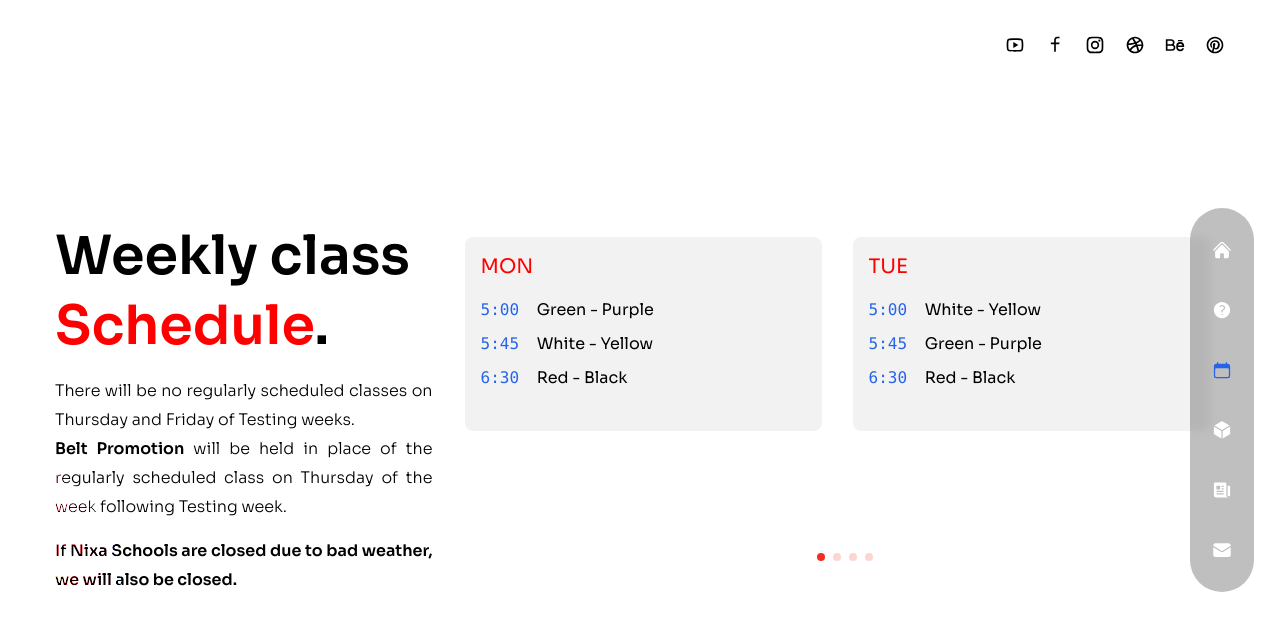
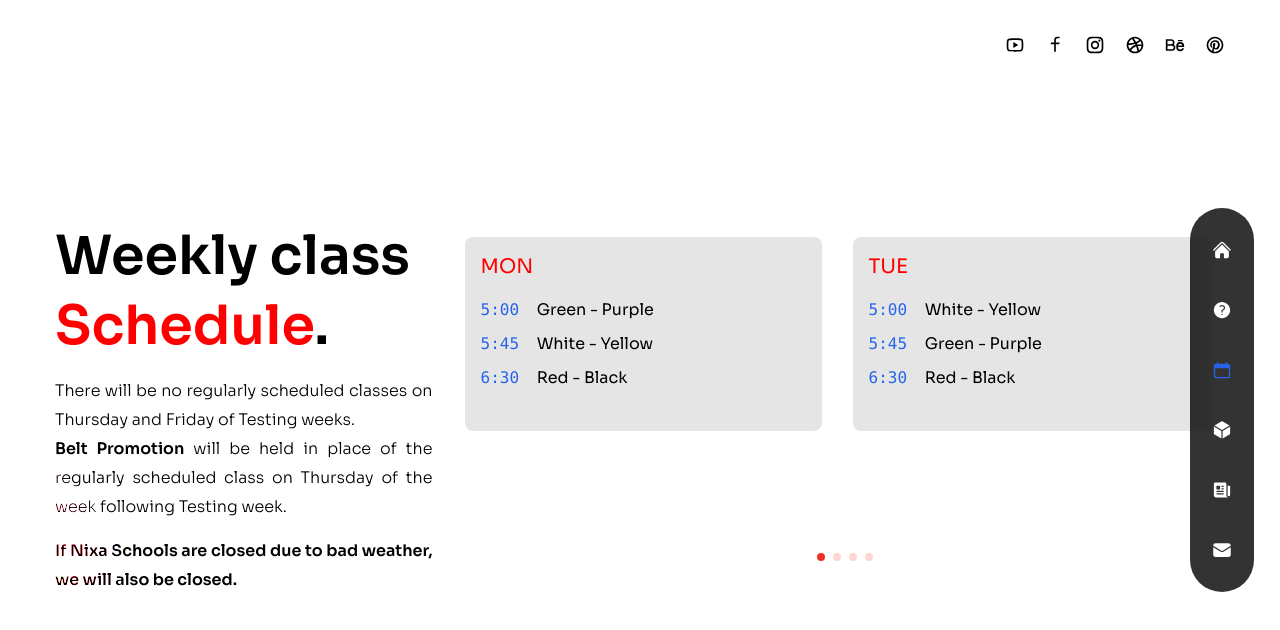
Before and after one commit to indmillr/nta, a Next.js app: page /services in a window 1280 px wide. Shown: the top 630 px of the page. Built offline with nearby package versions, Linux system fonts and the light colour scheme.

Commit message:
nav color update

```diff
--- a/components/Nav.js
+++ b/components/Nav.js
@@ -43,7 +43,7 @@ const Nav = () => {
   return (
     <nav className="flex flex-col items-center xl:justify-center fixed h-max bottom-0 mt-auto xl:right-[2%] z-50 top-0 w-full xl:w-16 xl:max-w-md xl:h-screen gap-y-4">
       {/* inner */}
-      <div className="flex w-full xl:flex-col items-center justify-between xl:justify-center gap-y-10 px-4 md:px-40 xl:px-0 h-[80px] xl:h-max py-8 bg-black/25 backdrop-blur-sm text-3xl xl:text-xl xl:rounded-full">
+      <div className="flex w-full xl:flex-col items-center justify-between xl:justify-center gap-y-10 px-4 md:px-40 xl:px-0 h-[80px] xl:h-max py-8 bg-black/80 backdrop-blur-sm text-3xl xl:text-xl xl:rounded-full">
         {navData.map((link, index) => {
           return (
             <Link
@@ -55,13 +55,13 @@ const Nav = () => {
             >
               {/* tooltip */}
               <div className="absolute pr-14 right-0 hidden xl:group-hover:flex">
-                <div className="bg-black/25 relative flex text-primary items-center p-[6px] rounded-[3px]">
+                <div className="bg-black/80 relative flex text-primary items-center p-[6px] rounded-[3px]">
                   <div className="text-[12px] leading-none font-semibold capitalize">
                     {link.name}
                   </div>
 
                   {/* triangle */}
-                  <div className="border-solid border-l-black/25 border-l-8 border-y-transparent border-y-[6px] border-r-0 absolute -right-2"></div>
+                  <div className="border-solid border-l-black/80 border-l-8 border-y-transparent border-y-[6px] border-r-0 absolute -right-2"></div>
                 </div>
               </div>
 
--- a/components/ServiceSlider.js
+++ b/components/ServiceSlider.js
@@ -92,7 +92,7 @@ const ServiceSlider = () => {
       {serviceData.map((item, index) => {
         return (
           <SwiperSlide key={index}>
-            <div className="bg-black/5 h-max rounded-lg px-4 pt-4 mr-4 pb-0 flex sm:flex-col gap-x-6 sm:gap-x-0 group cursor-pointer hover:bg-black/10 transition-all duration-300">
+            <div className="h-max bg-black/10 rounded-lg px-4 pt-4 mr-4 pb-0 flex sm:flex-col gap-x-6 sm:gap-x-0 group cursor-pointer hover:bg-black/20 transition-all duration-300">
               {/* icons */}
               <div className="text-xl text-accent mb-4">{item.title}</div>
               {/* title & desc */}
--- a/components/Transition.js
+++ b/components/Transition.js
@@ -21,7 +21,7 @@ const Transition = () => {
   return (
     <>
       <motion.div
-        className="fixed top-0 bottom-0 right-full w-screen h-screen z-30 bg-[#777777]"
+        className="fixed top-0 bottom-0 right-full w-screen h-screen z-30 bg-[#1111ee]"
         variants={transitionVariants}
         initial="initial"
         animate="animate"
```
